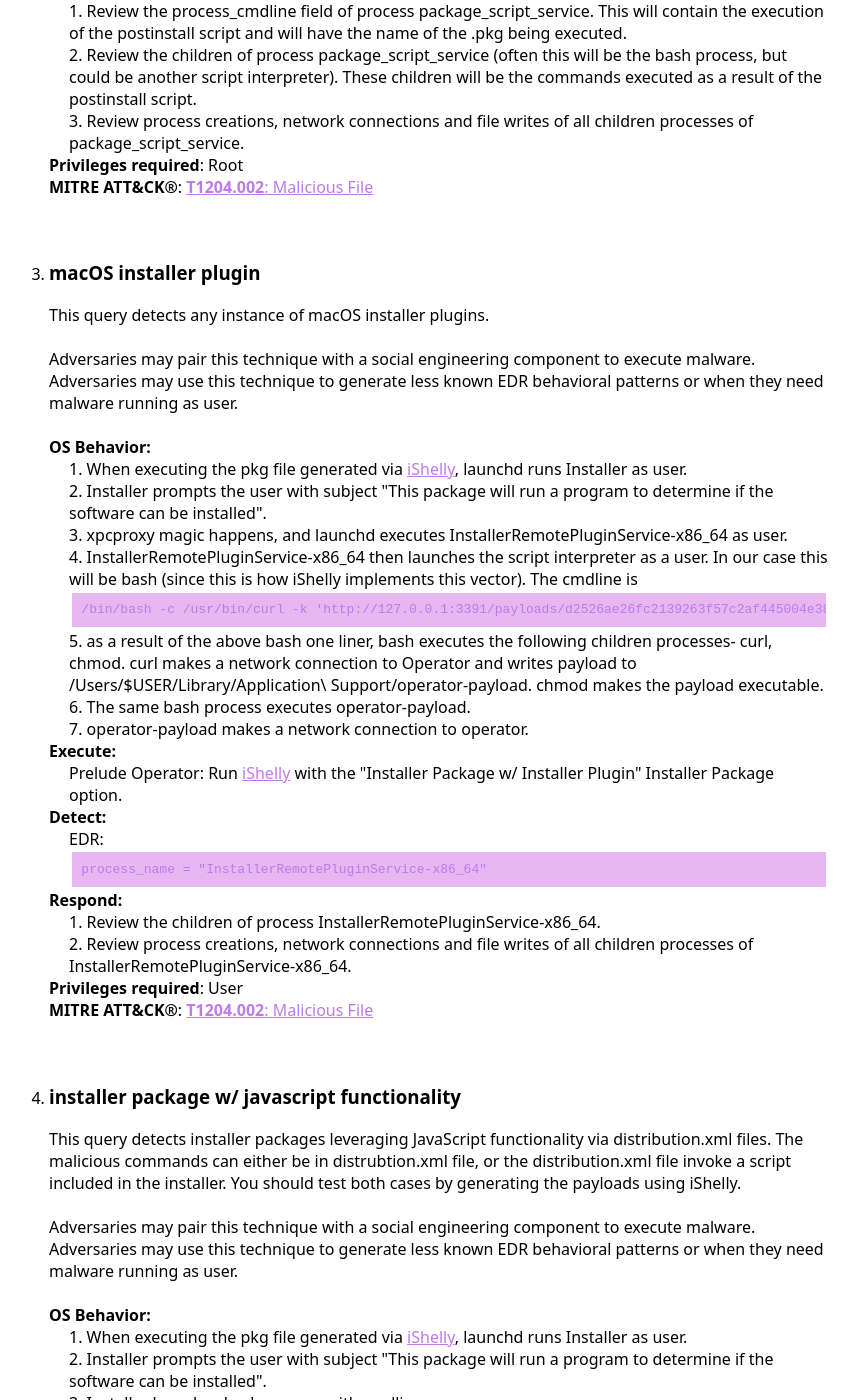
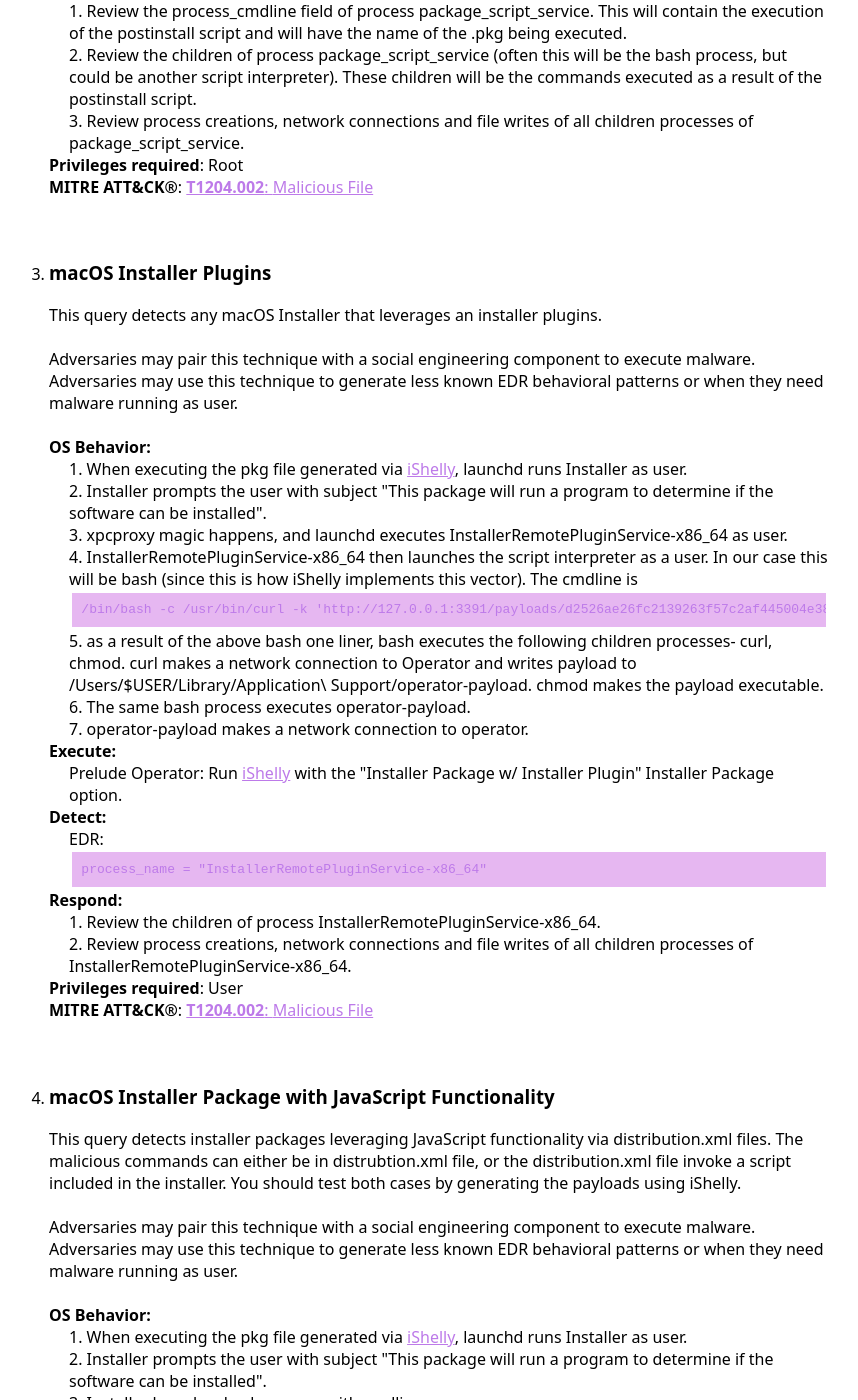
Before and after one commit to iThreatopedia/iThreatopedia.github.io, a Jekyll site: the page built from _iThreatopedia/macOS/installers.md, in a window 1280 px wide and 1400 px high, scrolled down 2469 px. Shown: the whole window, without its empty margins (211-1069 px from the left). Built offline with Jekyll 4.4.1, drawn with Linux system fonts in a browser that asks for light colours; some of the changed text lies outside the part shown.

Commit message:
minor edits for consistency

```diff
--- a/_iThreatopedia/macOS/installers.md
+++ b/_iThreatopedia/macOS/installers.md
@@ -12,7 +12,7 @@ Resources:
   - Link: https://github.com/AutomoxSecurity/iShelly
 Commands:
 
-  - Name: macOS installer package with preinstall script
+  - Name: macOS Installer Package with preinstall Script
     Description: This query detects any instance of macOS installers running a preinstall script.
     Usecase: Adversaries may pair this technique with a social engineering component to execute malware.
     Category: Execution
@@ -35,7 +35,7 @@ Commands:
       - Step: Review the children of process package_script_service (often this will be the bash process, but could be another script interpreter). These children will be the commands executed as a result of the preinstall script.
       - Step: Review process creations, network connections and file writes of all children processes of package_script_service.
 
-  - Name: macOS installer package with postinstall script
+  - Name: macOS Installer Package with postinstall Script
     Description: This query detects any instance of macOS installers running a postinstall script.
     Usecase: Adversaries may pair this technique with a social engineering component to execute malware.
     Category: Execution
@@ -58,8 +58,8 @@ Commands:
       - Step: Review the children of process package_script_service (often this will be the bash process, but could be another script interpreter). These children will be the commands executed as a result of the postinstall script.
       - Step: Review process creations, network connections and file writes of all children processes of package_script_service.
 
-  - Name: macOS installer plugin
-    Description: This query detects any instance of macOS installer plugins.
+  - Name: macOS Installer Plugins
+    Description: This query detects any macOS Installer that leverages an installer plugins.
     Usecase: Adversaries may pair this technique with a social engineering component to execute malware. Adversaries may use this technique to generate less known EDR behavioral patterns or when they need malware running as user.
     Category: Execution
     Privileges: User
@@ -80,7 +80,7 @@ Commands:
       - Step: Review the children of process InstallerRemotePluginService-x86_64.
       - Step: Review process creations, network connections and file writes of all children processes of InstallerRemotePluginService-x86_64.
 
-  - Name: installer package w/ javascript functionality
+  - Name: macOS Installer Package with JavaScript Functionality
     Description: This query detects installer packages leveraging JavaScript functionality via distribution.xml files. The malicious commands can either be in distrubtion.xml file, or the distribution.xml file invoke a script included in the installer. You should test both cases by generating the payloads using iShelly.
     Usecase: Adversaries may pair this technique with a social engineering component to execute malware. Adversaries may use this technique to generate less known EDR behavioral patterns or when they need malware running as user.
     Category: Execution
```
